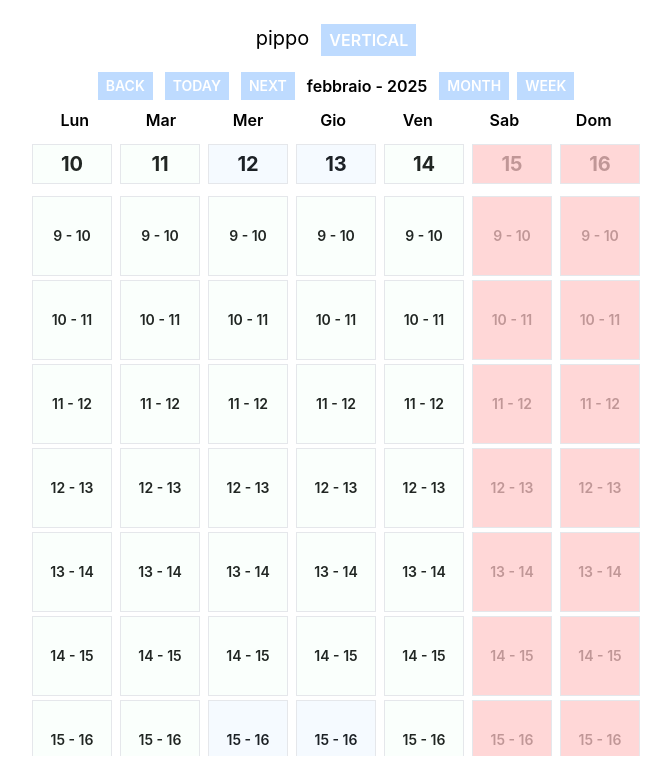
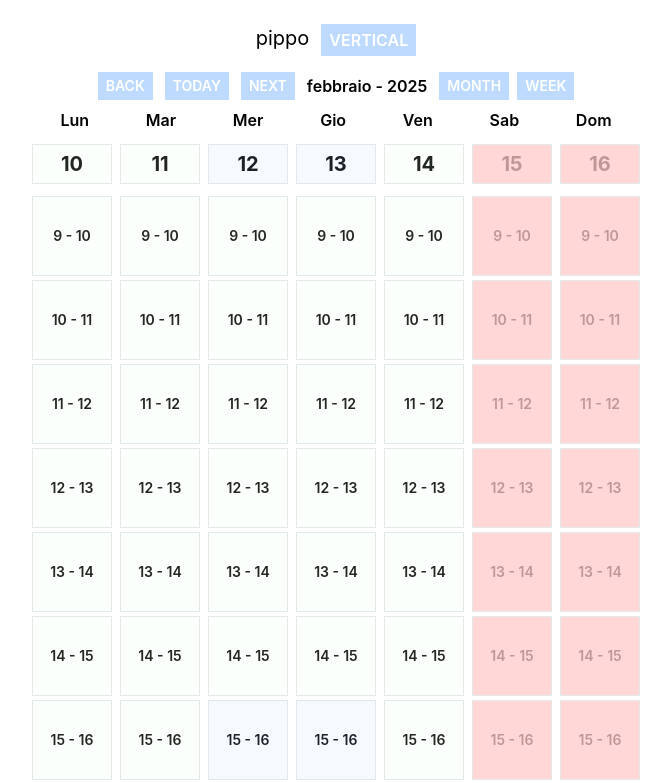
Before and after one commit to Lestat86/react-simple-scheduler, a React (Vite) app: page / in a window 1280 px wide. Shown: the top 783 px of the page, without its empty margins (304-975 px from the left). Built offline with nearby package versions, Linux system fonts and the light colour scheme.

Commit message:
Small css fixes

```diff
--- a/src/styles.css
+++ b/src/styles.css
@@ -69,13 +69,13 @@
 }
 
 .slots-container {
-  @apply flex gap-3 overflow-y-hidden h-[70vh];
+  @apply flex gap-3 overflow-y-hidden;
 
   .container {
     @apply flex gap-2 overflow-y-auto;
 
     &.vertical {
-      @apply flex-col justify-between;
+      @apply flex-col justify-between h-[70vh];
     }
 
     .slots {
```
